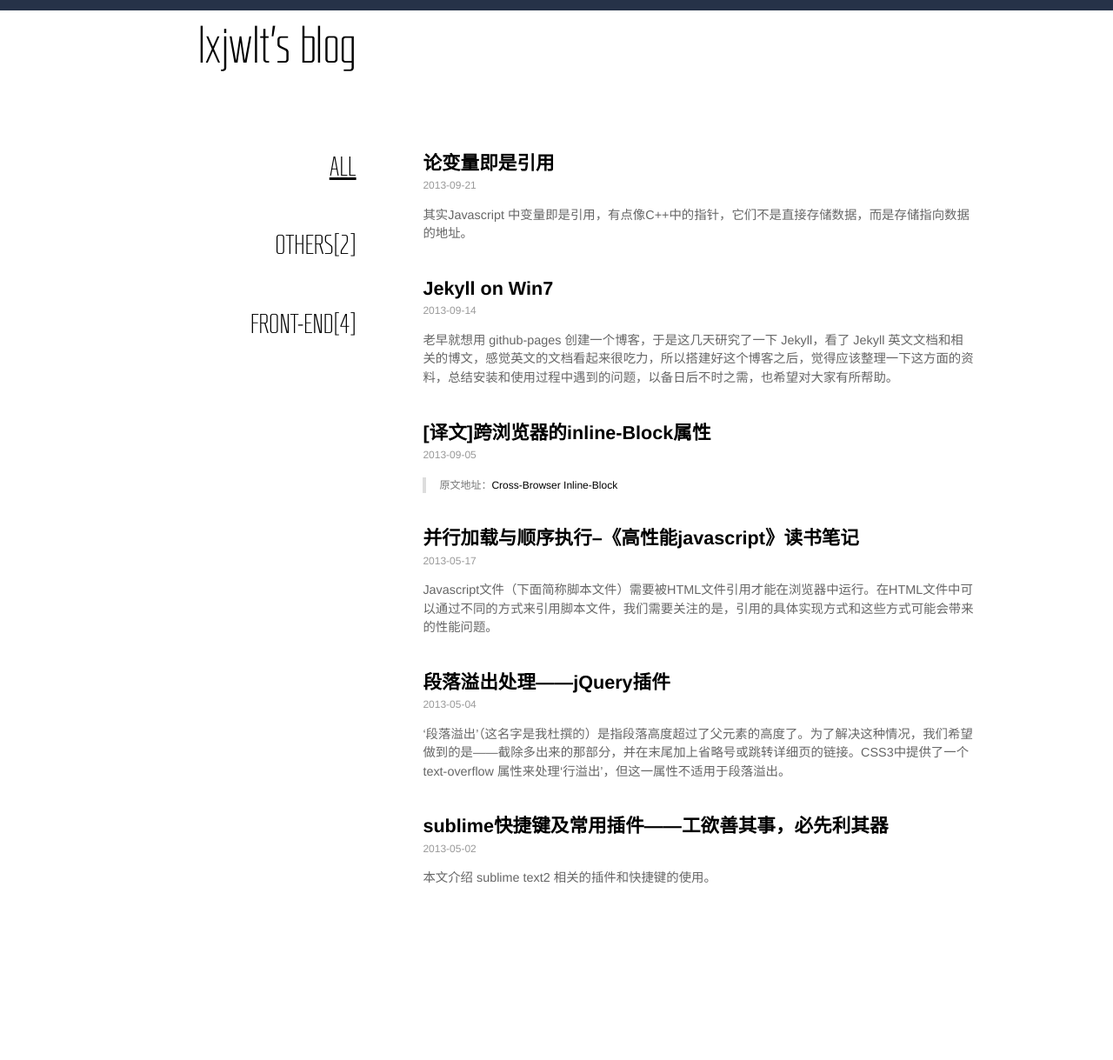
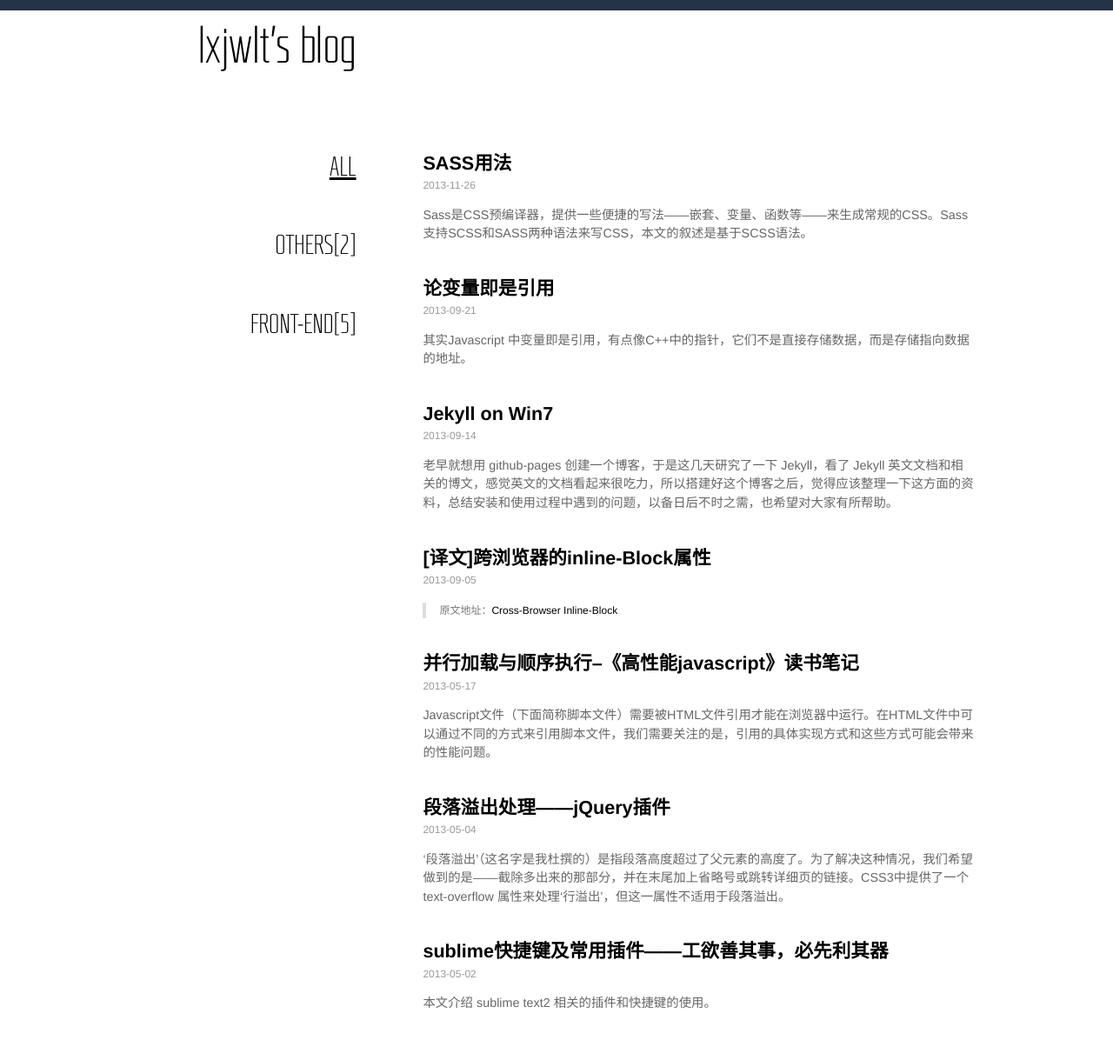
Before and after one commit to JMsphere/blog, a Jekyll site: the page built from index.html, in a window 1280 px wide. Shown: the whole page at 87% size. Built offline with Jekyll 4.4.1, drawn with Linux system fonts in a browser that asks for light colours; nearby versions of some CDN libraries; library files that are not in the unit come from our copies; Markdown is read by kramdown in place of the engine named in the settings; before the commit the page ends 1075 px from its top, so only the background shows below that; part of the change alters nothing that is shown.

Commit message:
Artical: sass用法

````diff
--- /dev/null
+++ b/_posts/2013-11-26-how-to-use-sass.md
@@ -0,0 +1,585 @@
+---
+layout: post
+title: "SASS用法"
+category: front-end
+excerpt: 'Sass是CSS预编译器，提供一些便捷的写法——嵌套、变量、函数等——来生成常规的CSS。Sass支持SCSS和SASS两种语法来写CSS，本文的叙述是基于SCSS语法。'
+---
+#Sass
+
+Sass是CSS预编译器，提供一些便捷的写法——嵌套、变量、函数等——来生成常规的CSS。
+
+Sass支持SCSS和SASS两种语法来写CSS，本文的叙述是基于**SCSS语法**。
+
+##安装
+
+前提已经安装了[ruby](https://www.ruby-lang.org/zh_cn/)，在命令行中运行：
+
+	gem install sass
+
+检查是否安装成功：
+
+	sass -v
+
+如果返回版本号，则安装成功。
+
+##编译
+###如何编译？
+将input.scss文件编译为output.css文件：
+
+	sass input.scss output.css
+
+如果想批量地编译某个目录(目录名scss)下的SCSS文件，并将编译后的css文件放在另一个目录（目录名css）下，可以这样执行（注意：用**冒号**来指定生成目录）：
+
+    sass --update  scss:css
+
+在开发过程中，如果每次修改后都需要手动地运行该命令行来查看效果，那就显得太繁琐了。
+
+幸好，SASS提供实时监控更新的功能，比如让Sass监控input.scss文件的改动，当文件有改动过，sass就自动执行编译：
+
+	sass --watch input.scss:output.css
+
+当然也可以监控一个目录下的文件：
+
+    sass --watch scss:css
+
+###如何指定编译格式？
+
+SASS提供四种编译格式，即编译出来的css语句的格式，如常用的代码压缩，下面是四种格式：
+
+* 嵌套格式：`nested`
+* 正常格式：`expanded`
+* 单行格式：`compact`
+* 压缩格式：`compressed`
+
+编译格式默认为`nested`嵌套格式，可以指定其他格式，如压缩格式`compressed`:
+
+	sass --style compressed input.scss output.css
+
+###还有什么功能？
+SASS的所有功能，包括上面所说的，都可以通过`--help`参数来了解：
+
+	sass --help
+
+##SCSS语法
+
+附上[sass在线编译器](http://sassmeister.com/)，方便学习理解。
+
+###编码
+
+scss文件中需要明确地设置编码，否则，当遇到中文注释时可能会出现编译错误，所以如果文件的编码是"utf-8"，则在文件开头写上：
+
+```scss
+@charset "utf-8";
+```
+
+###注释
+
+SCSS支持三种形式的注释： SCSS注释、CSS常规注释、压缩文本用的注释。
+
+SCSS注释，该注释用来说明SCSS文本中的语句，在编译后，**不会**保留在CSS文本中：
+
+```scss
+// 注释……
+```
+
+CSS常规注释，编译后会保留在CSS文件中，但**不会**保留在以**压缩格式**编译生成CSS文本：
+
+```scss
+/* 注释 */
+```
+
+而以下的注释，将保留在CSS文件以及压缩后的CSS文件中：
+
+```scss
+/*! 注释 */
+```
+
+###嵌套
+
+在写父元素和子元素样式时，嵌套语法可以使它们显得更为紧凑，其从属关系更加的一目了然。
+
+比如，我们想实现的是下面这部分CSS：
+
+```css
+.class1{
+	width: 500px;
+}
+.class1 a{
+	color: red;
+}
+.class1:hover{
+    width: 100px;
+}
+```
+
+那么，在SCSS中，可以这样写：
+
+```scss
+.class1{
+	width: 500px;
+	a{
+		color: red;
+	}
+	&:hover{
+	    width: 100px;
+	}
+}
+```
+
+在嵌套中，`&`符指代的是父元素本身，此处指代的是`.class1`。
+
+CSS属性也可以嵌套：
+
+```scss
+a{
+	font: {
+		size: 23px;
+		family: aril;
+	}
+}
+```
+
+编译后为：
+
+```css
+a{
+	font-size: 23px;
+	font-family: aril;
+}
+```
+
+###变量
+
+SCSS中可以使用变量，用法可以是：
+
+* 充当全局变量，方便修改
+* 语义化，为某些值赋予文字意义
+
+SCSS中变量都必须以`$`开头，变量声明如下：
+
+```scss
+$color: white;
+```
+
+当**在属性值中**使用变量，直接引用即可：
+
+```scss
+body{
+	background: $color;
+}
+```
+
+当**在属性值之外**使用变量，一般来说，需要用`#{}`括起来：
+
+```scss
+$position: left;
+
+body{
+	border-#{$position}: 1px solid #000;
+}
+```
+
+###!defaul
+
+使用`!defaul`操作符控制变量的赋值——如果该变量的值非空，那么不赋值，如果该变量的值为空值，则赋值：
+
+```scss
+$content: null;
+$value: 1;
+$content: 'content' !default; // 因为$content为空值，所以此次赋值成功，值为'content'
+$value: 10000; // 因为$content已经有值，所以此次不进行赋值，值依旧为1
+```
+
+###继承：@extend
+在CSS中，相同的样式重复出现是常有的事，为了使CSS更简洁，通常会使用一些手段来合并相同的样式，如一系列的按钮：
+
+```html
+<button class='btn btn-yellow' />
+<button class='btn btn-red' />
+```
+
+```css
+.btn {
+	width: 4em;
+	height: 3em;
+	border: 1px solid #000;
+	border-radius: 4px;
+}
+.btn.disable {
+	background-color: grey;
+}
+
+.btn-yellow {
+	background-color: yellow;
+}
+.btn-red {
+	background-color: red;
+}
+```
+
+上面实现相同样式合并的方式是将相同的样式写入一个`btn`总类中。
+
+还有一种处理方式是用分组选择器来合并相同的样式，相对于上一中处理方式，该方法的好处在于可以**节省一个类名**：
+
+```html
+<button class='btn-yellow' />
+<button class='btn-red' />
+```
+
+```css
+.btn-yellow, .btn-red {
+	width: 4em;
+	height: 3em;
+	border: 1px solid #000;
+	border-radius: 4px;
+}
+.btn-yellow.disable, .btn-red.disable {
+	background-color: grey;
+}
+
+.btn-yellow {
+	background-color: yellow;
+}
+.btn-red {
+	background-color: red;
+}
+```
+
+这样就不必多设一个`btn`总类了，而且能合并相同样式。
+
+虽说如此，但在CSS开发中，我们往往采用第一种处理手段，原因在于，第二种处理方法下，如果想添加另一个子类，如新增一个`btn-green`，我们需要为多处的分组选择器添加上该子类的选择器`.btn-green`，再试着想想，如果这些样式是分开多个文件的，如果下次设计师心血来潮，导致又要新增一个`btn-blue`……
+
+在第二种处理方式下，如果新增的子类能**自动地**添加到相应的分组选择器中，那该多好啊。针对这一点，SCSS的继承语法可以为我们解决这一繁琐的过程，SCSS中的**继承的实质**就是将相同的样式以分组选择器的形式合并到一起，下面用SCSS的继承实现第二种处理方式：
+
+```scss
+.btn {
+	width: 4em;
+	height: 3em;
+	border: 1px solid #f00;
+	border-radius: 4px;
+}
+.btn.disable {
+	background-color: grey;
+}
+
+.btn-yellow {
+	@extend .btn;
+	background-color: yellow;
+}
+.btn-red {
+	@extend .btn;
+	background-color: red;
+}
+```
+
+编译后：
+
+```css
+.btn, .btn-yellow, .btn-red {
+  width: 4em;
+  height: 3em;
+  border: 1px solid #f00;
+  border-radius: 4px;
+}
+
+.btn.disable, .disable.btn-yellow, .disable.btn-red {
+  background-color: #333;
+}
+
+.btn-yellow {
+  background-color: yellow;
+}
+
+.btn-red {
+  backgroud-color: red;
+}
+```
+
+这时，如果要新增一个`btn-green`，只需要添加：
+
+```scss
+.btn-green {
+    @extend .btn;
+    background-color: green;
+}
+```
+
+由于页面中不需要用到`btn`类，所以该`btn`可以充当一个模板的作用，而不需要被编译出来，可以写成（注意%符号）:
+
+```scss
+%btn {
+    // …… ……
+}
+
+%btn.disable {
+    // …… ……
+}
+
+.btn-yellow {
+	@extend %btn;
+    // …… ……
+}
+.btn-red {
+	@extend %btn;
+	// …… ……
+}
+```
+
+编译后：
+
+```css
+.btn-yellow, .btn-red {
+  width: 4em;
+  height: 3em;
+  border: 1px solid #f00;
+  border-radius: 4px;
+}
+
+.disable.btn-yellow, .disable.btn-red {
+  background-color: grey;
+}
+
+.btn-yellow {
+  background-color: yellow;
+}
+
+.btn-red {
+  background-color: red;
+}
+```
+
+>>当 媒体查询`@media` 和 `@extend` 的混用使用时，`@extend` 不能跨域进行继承，也就是说，`@media`内的选择器不能继承 `@media` 外的选择器，只能继承其中的选择器。
+
+###混合嵌入：@mixin && @include && @content
+
+SCSS中的`@mixin`混合嵌入有些类似程序中的宏定义。下面用`@mixin`可以用来简写css3:
+
+```scss
+@mixin border-radius($value) {
+	-webkit-border-radius: $value;
+	-moz-border-radius: $value;
+	border-radius: $value;
+}
+```
+
+用`@include`来调用：
+
+```scss
+button{
+    @include border-radius(1px 2px);
+}
+```
+
+为了方便阅读，可以标明参数名，这样做的另一个好处是可以按任意顺序传入参数：
+
+```scss
+@mixin background-rgba($color, $alpha) {
+    background-color: rgba($color, $alpha);
+}
+
+body{
+    @include background-rgba($alpha: 0.3, $color: #000);
+}
+```
+
+如果需要向`@mixin`中插入CSS样式，可以结合`@content`来实现，常用于浏览器的兼容：
+
+```scss
+@mixin apply-to-ie6 {
+	* html {
+		@content;
+	}
+}
+
+@include apply-to-ie6 {
+	#logo{
+		color: yellow;
+	}
+}
+```
+
+`@include`后面`{}`中的内容都会替换到`@content`中，编译结果如下：
+
+```css
+* html #logo {
+	color: yellow;
+}
+```
+
+`@include`后`{}`中的变量的取值是取决于该选择器所在的作用域：
+
+```scss
+$color: white;
+@mixin colors($color: blue) {
+    background-color: $color;
+    @content;
+    border-color: $color;
+}
+.colors {
+    @include colors { color: $color; };
+}
+```
+
+编译后：
+
+```css
+.colors {
+  background-color: blue;
+  color: white;
+  border-color: blue;
+}
+```
+
+如果`@mixin`的参数不定，可以在参数后面跟上`...`：
+
+```scss
+@mixin box-shadow($value...){
+	-moz-box-shadow: $value;
+  	-webkit-box-shadow: $value;
+  	box-shadow: $value;
+}
+```
+
+如此，就可以这样使用了：
+
+```scss
+div {
+    @include box-shadow(0px 4px 5px rgba(0,0,0,.5), 2px 6px 10px rgba(0,0,0,.5));
+}
+```
+
+也可以传入多位数参数：
+
+```scss
+@mixin colors($text, $background, $border) {
+  color: $text;
+  background-color: $background;
+  border-color: $border;
+}
+
+$values: #ff0000, #00ff00, #0000ff;
+.primary {
+  @include colors($values...);
+}
+```
+
+再如：
+
+```scss
+@mixin wrapped-stylish-mixin($args...) {
+  font-weight: bold;
+  @include stylish-mixin($args...);
+}
+
+.stylish {
+  // The $width argument will get passed on to "stylish-mixin" as a keyword
+  @include wrapped-stylish-mixin(#00ff00, $width: 100px);
+}
+```
+
+##函数定义
+
+SCSS中可以自定义函数：
+
+```scss
+@function add($a, $b) {
+	@return $a + $b;
+}
+
+.class1 {
+	width: add(3px, 4px);
+}
+```
+
+编译后：
+
+```css
+.class1 {
+	width: 7px;
+}
+```
+
+##内置函数
+
+SCSS中提供了内置函数，下面列举几个实用的内置函数：
+
+* rgb颜色模式转换为十六进制模式：
+
+		rgb(20, 23, 90) => #14175a
+
+* 十六进制模式转换为rgb模式：
+
+		rgba(#14175a, .2) => rgba(20, 23, 90, 0.2)
+
+* 提取数字中的单位：
+
+		unit(12px) => "px"
+
+* 去除引号：
+
+		unquote("px") => px
+
+* ie滤镜可识别颜色转换：
+
+		ie-hex-str(#000) => #FF000000
+		ie-hex-str(rgba(#000, .5)) => #80000000
+
+想了解更多内置函数，请查看[sass所有内置函数](http://sass-lang.com/documentation/Sass/Script/Functions.html)。
+
+###媒体查询：@media
+SCSS中的媒体查询`@media`可以嵌套使用：
+
+```scss
+a{
+	color: black;
+	@media screen and (min-width: 1200px) {
+		color: red;
+	}
+}
+```
+
+编译后：
+
+```css
+a {
+	color: black;
+}
+@media screen and (min-width: 1200px) {
+	a {
+		color: red;
+	}
+}
+```
+
+###导入：@import
+一般来说，我们会把一些预定义代码——如混合嵌入`@mixin`、函数等——统一写入一个公共文件中，如此，任何一个导入了该预设文件的SCSS文件都可以使用其中的预定义函数、@mixin或继承其中的模板，比如要导入名为‘predefine.scss’文件：
+
+```scss
+@import 'predefine.scss';
+```
+
+该语句在编译后不会存在于CSS文件中。SCSS文件可以省略其后缀：
+
+```scss
+@import 'predefine';
+```
+
+如果导入的是CSS文件：
+
+```scss
+@import 'foo.css';
+```
+
+该语句会被保留在编译后的CSS文本中，而不会对SCSS文件产生任何影响，注意这和导入SCSS文件的区别。
+
+如果某个SCSS文件只用来被导入（`@import`），而不需要编译生成单独一个css文件，比如上述的预定义文件，可以在该文件名字前加上**下划线**，如`_predefine.scss`，注意的是，导入时**不需要**带下划线：
+
+```scss
+@import 'predefine';
+```
+
+而且，为了避免冲突，同目录下不可以存在名为`predefine.scss`的文件。
+
+##参考
+
+* [sass documentation](http://sass-lang.com/documentation/file.SASS_REFERENCE.html)
--- a/css/syntax.css
+++ b/css/syntax.css
@@ -1,6 +1,6 @@
 .highlight  { background: #ffffff; }
 .highlight .c { color: #999988; font-style: italic } /* Comment */
-.highlight .err { color: #a61717; background-color: #e3d2d2 } /* Error */
+/*.highlight .err { color: #a61717; background-color: #e3d2d2 } *//* Error */
 .highlight .k { font-weight: bold } /* Keyword */
 .highlight .o { font-weight: bold } /* Operator */
 .highlight .cm { color: #999988; font-style: italic } /* Comment.Multiline */
````
Also changed, not shown: 12 other files.
